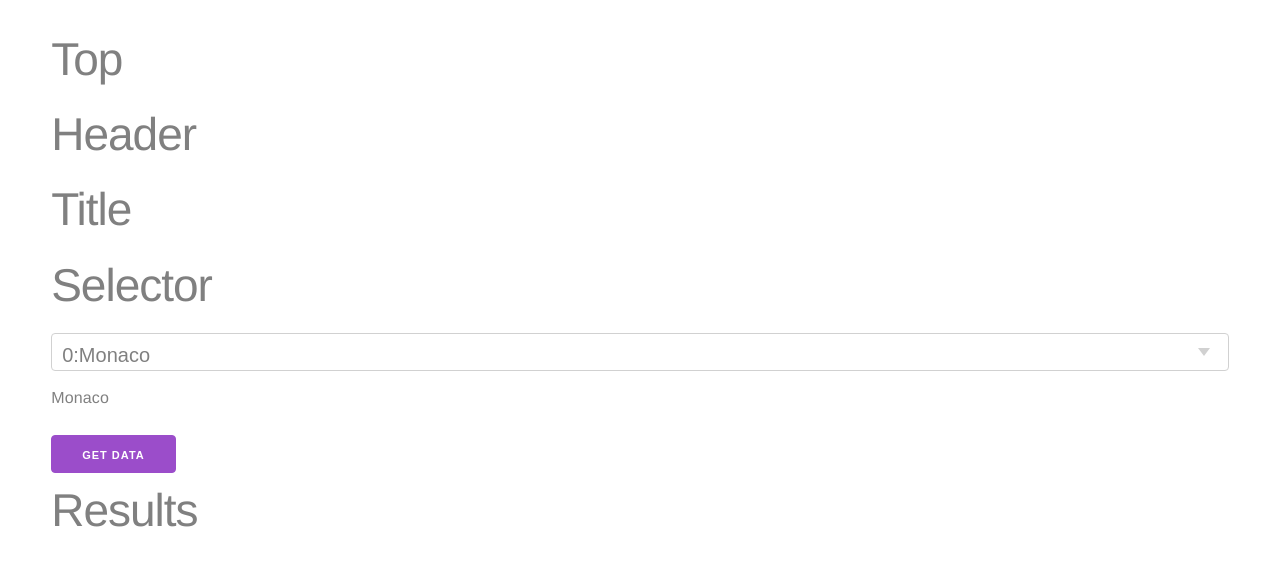
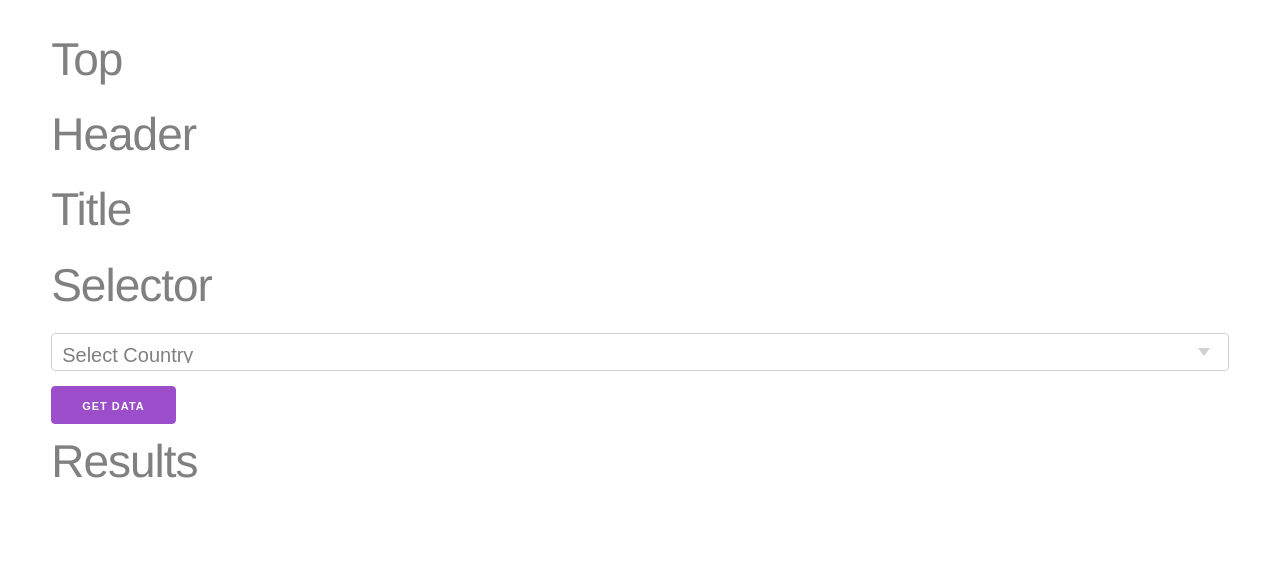
Before and after one commit to BoxPistols/corona-tracker, a React (Create React App) app: page / in a window 1280 px wide. Shown: the top 566 px of the page. Built offline with nearby package versions, Linux system fonts and the light colour scheme.

Commit message:
Get API Change-Country by Select-Form

```diff
--- a/src/components/Selector.js
+++ b/src/components/Selector.js
@@ -6,27 +6,27 @@ export const Selector = () => {
     const [country, setCountry] = useState(countriesApi[0].Country)
 
     const getCountryData = () => {
-        fetch("https://api.covid19api.com/country/japan")
-        .then(res=> res.json())
-        .then(data => console.log(data))
+        fetch(`https://api.covid19api.com/country/${country}`)
+            .then(res => res.json())
+            .then(data => console.log(data))
     }
 
     return (
         <div className="">
             <h1>Selector</h1>
-            <select onChange={(e)=> setCountry(e.target.value)}>
+            <select onChange={(e) => setCountry(e.target.value)}>
+              <option>Select Country</option>
                 {
                     countriesApi.map((country, index) =>
-                    // @see https://ja.reactjs.org/docs/lists-and-keys.html#keys
-                        <option key={index} value={country.Slug}>
+                    <option key={index} value={country.Slug}>
                             {index}:{country.Country}
                         </option>
                     )
                 }
             </select>
-            <p>{country}</p>
             <button onClick={getCountryData}>Get Data</button>
         </div>
     )
+};
 
-};
+// @see for key-on-map https://ja.reactjs.org/docs/lists-and-keys.html#keys
```
